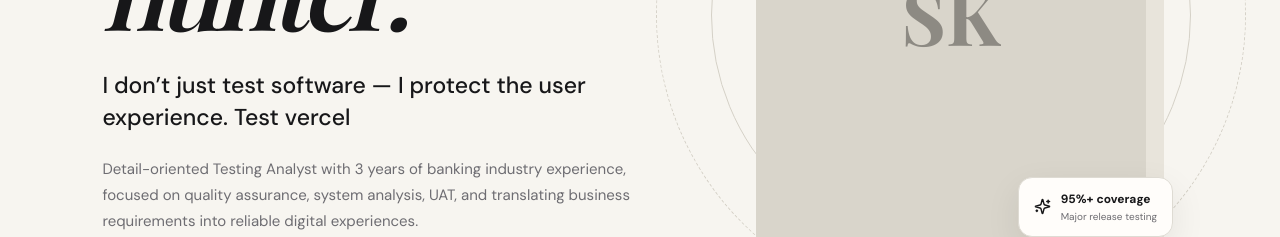
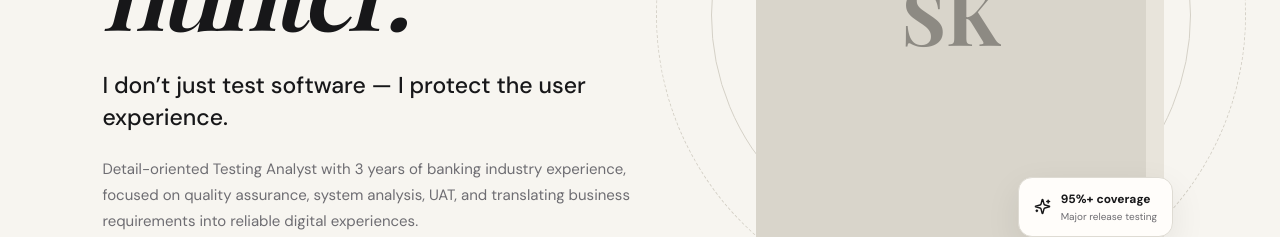
Before and after one commit to safinakhairani/safinakhairani.github.io, a React (Vite) app: page / in a window 1280 px wide. Shown: the part 440-677 px from the top of the page. Built offline with nearby package versions, Linux system fonts and the light colour scheme; a web font is replaced by a local one.

Commit message:
remove vercel

```diff
--- a/src/main.jsx
+++ b/src/main.jsx
@@ -120,7 +120,7 @@ function App() {
 							className="hero-lead"
 							data-aos="fade-up"
 							data-aos-delay="300">
-							I don’t just test software — I protect the user experience. Test vercel
+							I don’t just test software — I protect the user experience.
 						</p>
 
 						<p
```
Also changed, not shown: kalau mau update.txt.
